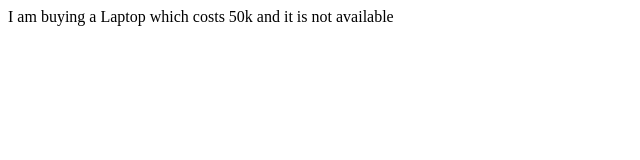
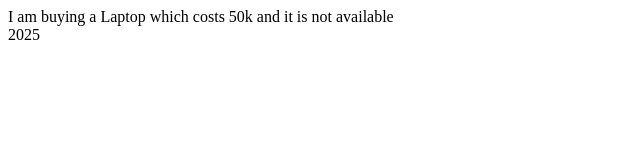
Before and after one commit to RiteKoder/react-app, a React (Vite) app: page / in a window 1280 px wide. Shown: the top 160 px of the page, without its empty margins (0-640 px from the left). Built offline with nearby package versions, Linux system fonts and the light colour scheme.

Commit message:
add date component

```diff
--- a/src/App.jsx
+++ b/src/App.jsx
@@ -2,7 +2,7 @@
 // import Footer from "./components/Footer.jsx"
 // import MainContent from "./components/MainContent.jsx"
 import Product from "./components/Product.jsx"
-
+import CurrDate from "./components/CurrDate.jsx";
 
 const App = () =>{
   return (
@@ -11,6 +11,8 @@ const App = () =>{
     <MainContent />
     <Footer /> */}
     <Product />
+    <CurrDate />
+
 
 
 </>
--- /dev/null
+++ b/src/components/CurrDate.jsx
@@ -0,0 +1,10 @@
+const CurrDate = () =>{
+    const myDate = new Date()
+    // console.log(myDate)
+    return (
+        <div>{myDate.getFullYear()}</div>
+    )
+
+}
+
+export default CurrDate
```
